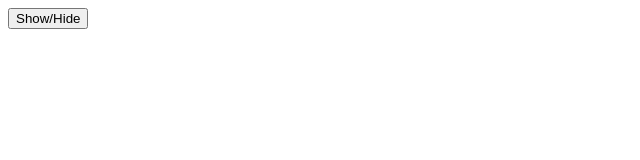
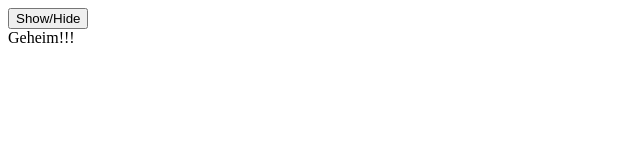
Before and after one commit to angular-empowerment-club/folge-2, an Angular app: page / in a window 1280 px wide. Shown: the top 160 px of the page, without its empty margins (0-640 px from the left). Built offline with nearby package versions, Linux system fonts and the light colour scheme.

Commit message:
(component:secret-box) use @Input-Bindings

```diff
--- a/src/app/app.component.html
+++ b/src/app/app.component.html
@@ -1 +1,4 @@
-<app-secret-box></app-secret-box>
+<app-secret-box
+ [isHidingSecret]="false"
+ [secret]="'Geheim!!!'">
+</app-secret-box>
--- a/src/app/secret-box/secret-box.component.html
+++ b/src/app/secret-box/secret-box.component.html
@@ -1,4 +1,4 @@
 <button (click)="isHidingSecret = !isHidingSecret">Show/Hide</button>
 <div [hidden]="isHidingSecret">
-  Danke, dass ihr alle hier seid. =)
+  {{ secret }}
 </div>
--- a/src/app/secret-box/secret-box.component.ts
+++ b/src/app/secret-box/secret-box.component.ts
@@ -1,4 +1,4 @@
-import { Component, OnInit } from '@angular/core';
+import { Component, OnInit, Input } from '@angular/core';
 
 @Component({
   selector: 'app-secret-box',
@@ -6,7 +6,8 @@ import { Component, OnInit } from '@angular/core';
   styleUrls: ['./secret-box.component.css']
 })
 export class SecretBoxComponent implements OnInit {
-  isHidingSecret = true;
+  @Input() isHidingSecret = true;
+  @Input() secret: string;
 
   constructor() { }
 
```
